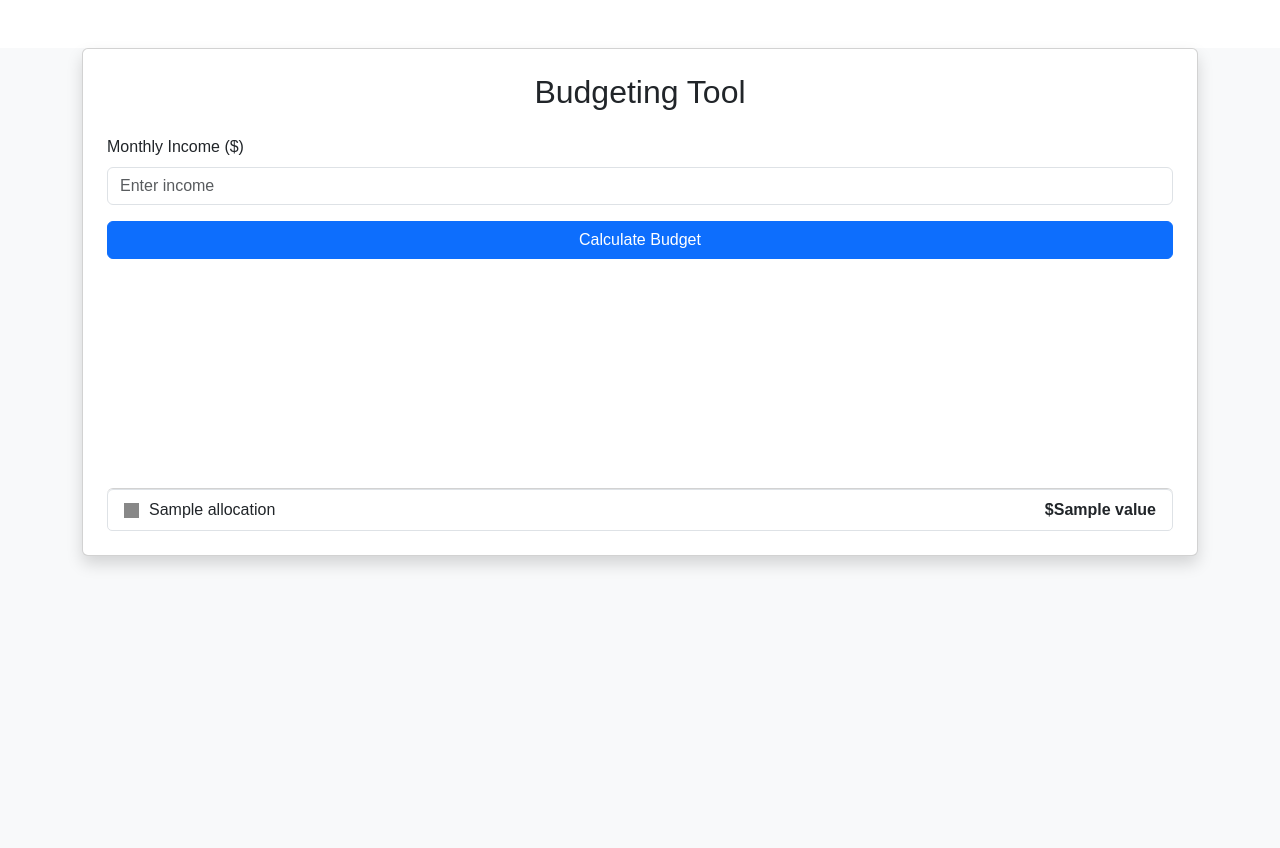
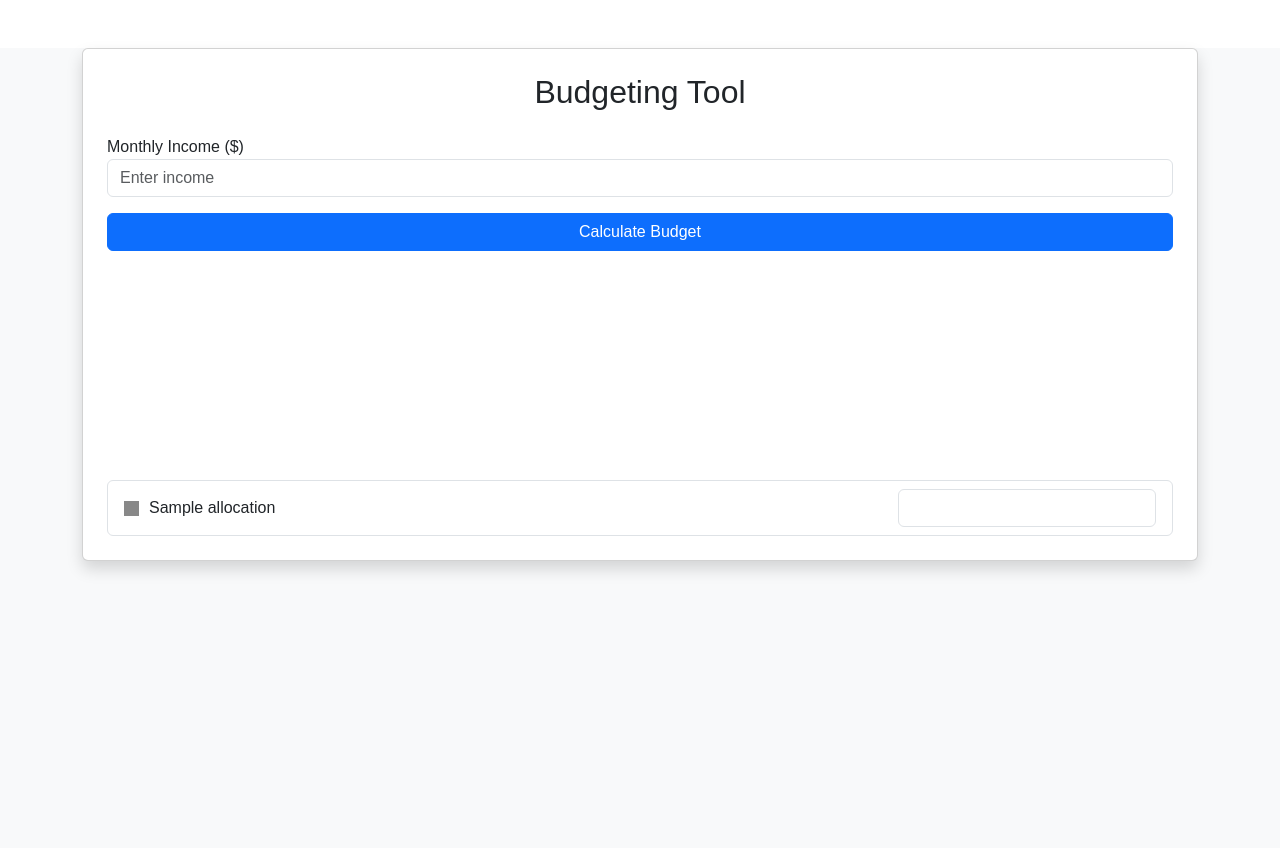
Before and after one commit to DePaul-Spring-2025-CSC-394-903/final-project-poc-team-5, a Django app: template main/templates/main/budgeting_tool.html in a window 1280 px wide. Shown: the part 56-904 px from the top of the page. Run offline with Django 4.2, Linux system fonts and the light colour scheme; the template is opened without the code that fills it: most values are stand-ins (such as "Sample title", 1, 10 or a date in 2020); a map, chart or similar area stays blank.

Commit message:
Update budgeting_tool.html

```diff
--- a/main/templates/main/budgeting_tool.html
+++ b/main/templates/main/budgeting_tool.html
@@ -4,32 +4,33 @@
 <div class="container my-5">
   <div class="card shadow p-4">
     <h2 class="text-center mb-4">Budgeting Tool</h2>
-
-    <form method="post">
+    <form method="post" id="budget-form">
       {% csrf_token %}
       <div class="mb-3">
-        <label for="income" class="form-label">Monthly Income ($)</label>
-        <input type="number" name="income" step="0.01" class="form-control" placeholder="Enter income" value="{{ income }}" required>
+        <label for="income">Monthly Income ($)</label>
+        <input type="number" name="income" id="income" step="0.01" class="form-control" placeholder="Enter income" value="{{ income }}">
       </div>
       <button type="submit" class="btn btn-primary w-100">Calculate Budget</button>
     </form>
 
-    {% if allocations %}
     <div class="mt-5">
       <canvas id="budgetChart" height="150"></canvas>
     </div>
 
-      <ul class="list-group mt-4">
+    {% if allocations %}
+      <form id="allocation-form" class="mt-4">
+        <ul class="list-group">
           {% for label, value, color in allocations %}
             <li class="list-group-item d-flex justify-content-between align-items-center">
               <span class="d-flex align-items-center">
-            <span style="display: inline-block; width: 15px; height: 15px; margin-right: 10px; background-color: {{ color }};" aria-hidden="true"></span>
+                <span style="display:inline-block; width:15px; height:15px; margin-right:10px; background-color: {{ color|default:'#cccccc' }};"></span>
                 {{ label }}
               </span>
-          <strong>${{ value }}</strong>
+              <input type="number" step="0.01" class="form-control w-25 text-end category-input" name="{{ label }}" value="{{ value }}" data-label="{{ label }}" data-color="{{ color }}">
             </li>
           {% endfor %}
         </ul>
+      </form>
     {% endif %}
   </div>
 </div>
@@ -41,7 +42,7 @@
   const labels = JSON.parse('{{ labels|escapejs }}');
   const colors = JSON.parse('{{ colors|escapejs }}');
 
-  new Chart(ctx, {
+  const chart = new Chart(ctx, {
     type: 'doughnut',
     data: {
       labels: labels,
@@ -66,5 +67,16 @@
       }
     }
   });
+
+  document.querySelectorAll('.category-input').forEach(input => {
+    input.addEventListener('input', () => {
+      const values = Array.from(document.querySelectorAll('.category-input')).map(i => parseFloat(i.value) || 0);
+      const totalIncome = values.reduce((a, b) => a + b, 0);
+      document.getElementById('income').value = totalIncome.toFixed(2);
+
+      chart.data.datasets[0].data = values;
+      chart.update();
+    });
+  });
 </script>
 {% endblock %}
```
Lines whose indentation alone changed are shown as unchanged.
